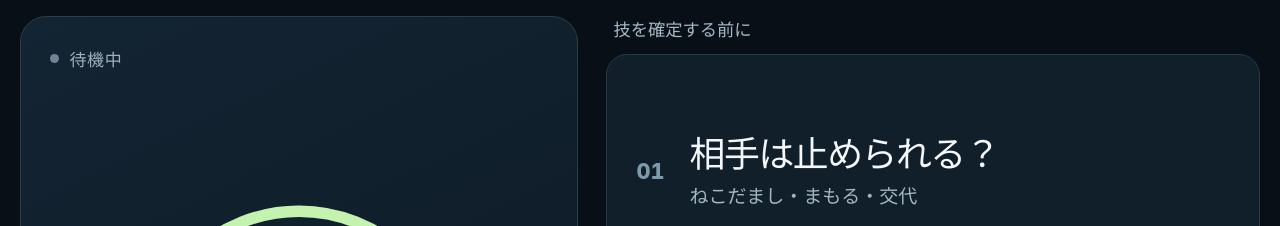
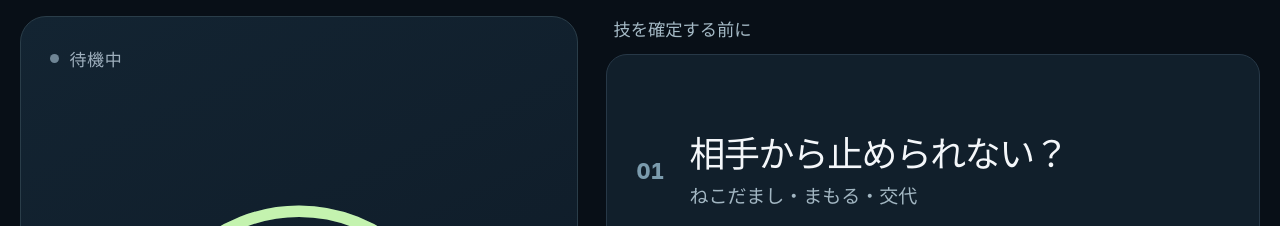
Before and after one commit to hikaruy0804/poke_battle, a plain HTML site: page index.html in a window 1280 px wide. Shown: the top 226 px of the page. Drawn offline with Linux system fonts and the light colour scheme.

Commit message:
index.html を更新

```diff
--- a/index.html
+++ b/index.html
@@ -121,7 +121,7 @@
     </section>
     <section class="checks" aria-label="技を押す前の確認">
       <div class="check-title">技を確定する前に</div>
-      <div class="check"><span class="number">01</span><div class="copy"><div class="question">相手は止められる？</div><div class="examples">ねこだまし・まもる・交代</div></div></div>
+      <div class="check"><span class="number">01</span><div class="copy"><div class="question">相手から止められない？</div><div class="examples">ねこだまし・まもる・交代</div></div></div>
       <div class="check"><span class="number">02</span><div class="copy"><div class="question">技は今、通る？</div><div class="examples">フィールド・天候・技の対象</div></div></div>
       <div class="check"><span class="number">03</span><div class="copy"><div class="question">本当に先に動ける？</div><div class="examples">トリックルーム・おいかぜ・優先度</div></div></div>
     </section>
```
